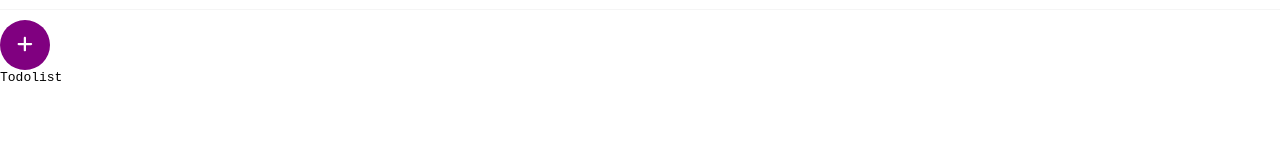
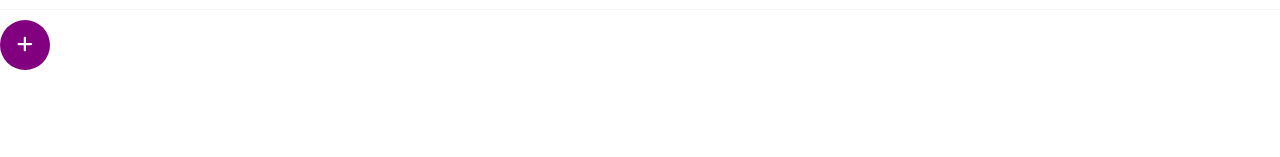
Before and after one commit to Legendary-Folah/myto-do, a React (Create React App) app: page / in a window 1280 px wide. Shown: the part 143-300 px from the top of the page. Built offline with nearby package versions, Linux system fonts and the light colour scheme.

Commit message:
minimal changes here and there

```diff
--- a/src/Components/TodoList.js
+++ b/src/Components/TodoList.js
@@ -1,6 +1,6 @@
-const TodoList = () => {
+const TodoList = ({ todoList }) => {
     return (
-        <div>Todolist</div>
+        <div>{todoList}</div>
     )
 }
 
```
